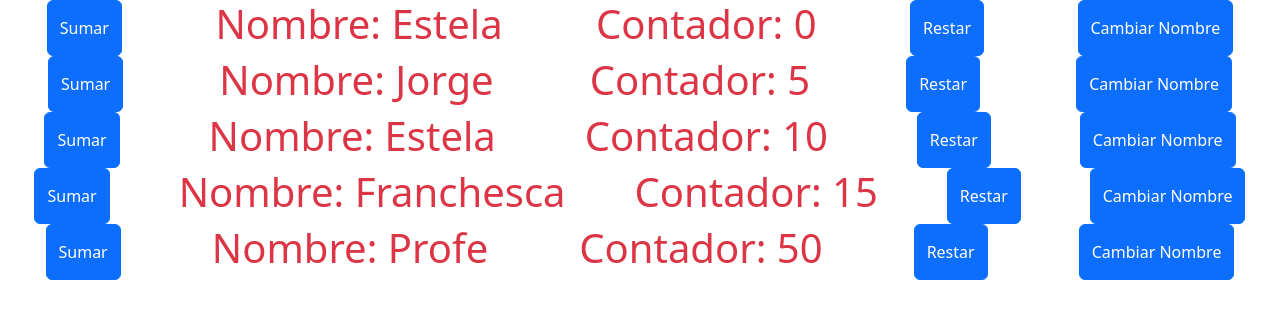
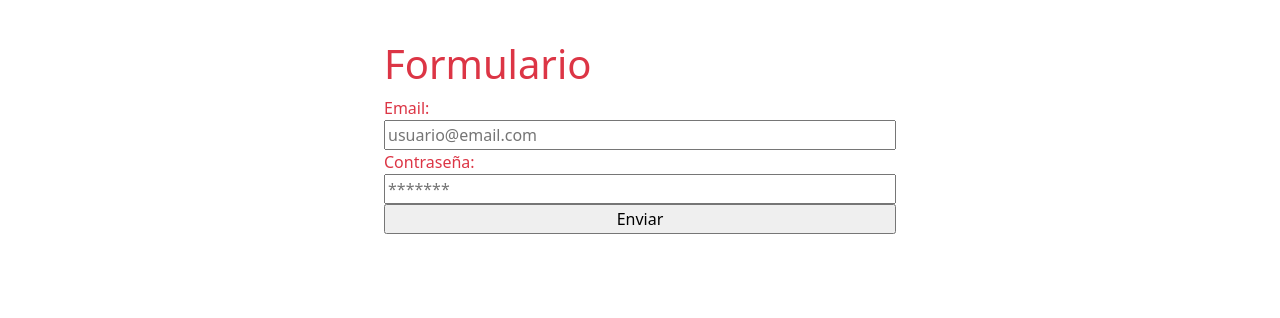
Before and after one commit to jmenchise/curso_react_ed_it, a React (Create React App) app: page / in a window 1280 px wide. Shown: the top 318 px of the page. Built offline with nearby package versions, Linux system fonts and the light colour scheme.

Commit message:
ciclos_de_vida_y_eventos

```diff
--- a/src/App.js
+++ b/src/App.js
@@ -1,16 +1,12 @@
 import Counter from './components/Counter/Counter';
+import Form from './components/Form/Form';
 import Products from './views/products';
 
 function App() {
 
   return (
     <div className="App text-danger">
-      <Counter initialName={'Estela'}/>
-      <Counter initialNumber={5} initialName={'Jorge'}/>
-      <Counter initialNumber={10} initialName={'Estela'}/>
-      <Counter initialNumber={15} initialName={'Franchesca'}/>
-      <Counter initialNumber={50}/>
-      {/* <Products/> */}
+      <Form/>
     </div>
   );
 }
--- /dev/null
+++ b/src/components/Form/Form.jsx
@@ -0,0 +1,48 @@
+import React, {useState} from 'react'
+
+
+const Form = () => {
+
+    const[form, setForm] = useState({
+        email: '',
+        pasword: '',
+    })
+
+
+    const{email, pasword} = form
+
+    const handleChange = e => {
+        const{value, name} = e.target;
+        console.log('name:', name)
+        console.log('value:', value)
+
+        setForm({
+            ... form,
+            [name]: value
+        })
+    }
+
+    const handleSubmit = e => {
+        e.preventDefault();
+        console.log(form);
+        setForm({
+            email: '',
+            pasword: '',
+        })
+    }
+
+    return (
+        <div>
+            <form onSubmit={handleSubmit} style={{display: 'flex', flexDirection:'column', width:'40%', margin:'40px auto' }}>
+                <h1>Formulario</h1>
+                <label htmlFor="email">Email:</label>
+                <input onChange={handleChange}  value={email} type="email" name= 'email' placeholder= 'usuario@email.com'/>
+                <label htmlFor="pasword">Contraseña:</label>
+                <input onChange={handleChange}  value={pasword} type="pasword"  placeholder='*******' name='pasword' />
+                <input type="submit" value="Enviar" />
+            </form>
+        </div>
+    )
+}
+
+export default Form
--- a/src/components/ProductsContainer.jsx
+++ b/src/components/ProductsContainer.jsx
@@ -1,4 +1,4 @@
-import React from 'react'
+import React, {useEffect, useState} from 'react'
 import Cart from './Cart/Cart'
 
 const ProductsContainer = () => {
@@ -26,9 +26,29 @@ const ProductsContainer = () => {
         }
 
     ]
+
+    const [products, setProducts] = useState(superHeroes);
+    const [click, setClick] = useState(false)
+
+
+    useEffect(() => {
+        // Cuando el componente está construído y listo (Mount);
+        console.log('Se cargó completamente el componente');
+
+        return () => {
+            // cuando el componente se destruye. (Dismount)
+            console.log('Se destruyó el componente');
+        }
+        // en los corchetes, suceden los cambios (Change)
+    }, [click])
+
+
+    console.log('se ejecutó este console.log, pero el HTML no está cargado.');
+
+
     return (
         <>
-            {superHeroes.map(({ id, img, title, description, comics }) => (
+            {products.map(({ id, img, title, description, comics }) => (
                 <Cart
                     key={id}
                     img={img}
@@ -38,6 +58,7 @@ const ProductsContainer = () => {
                     buttonClassName={comics === 'DC' ? 'btn btn-outline-warning' : 'btn btn-danger'}
                 />
             ))}
+            <button onClick={() => {setClick(!click)}}>Click</button>
         </>
     )
 }
```
